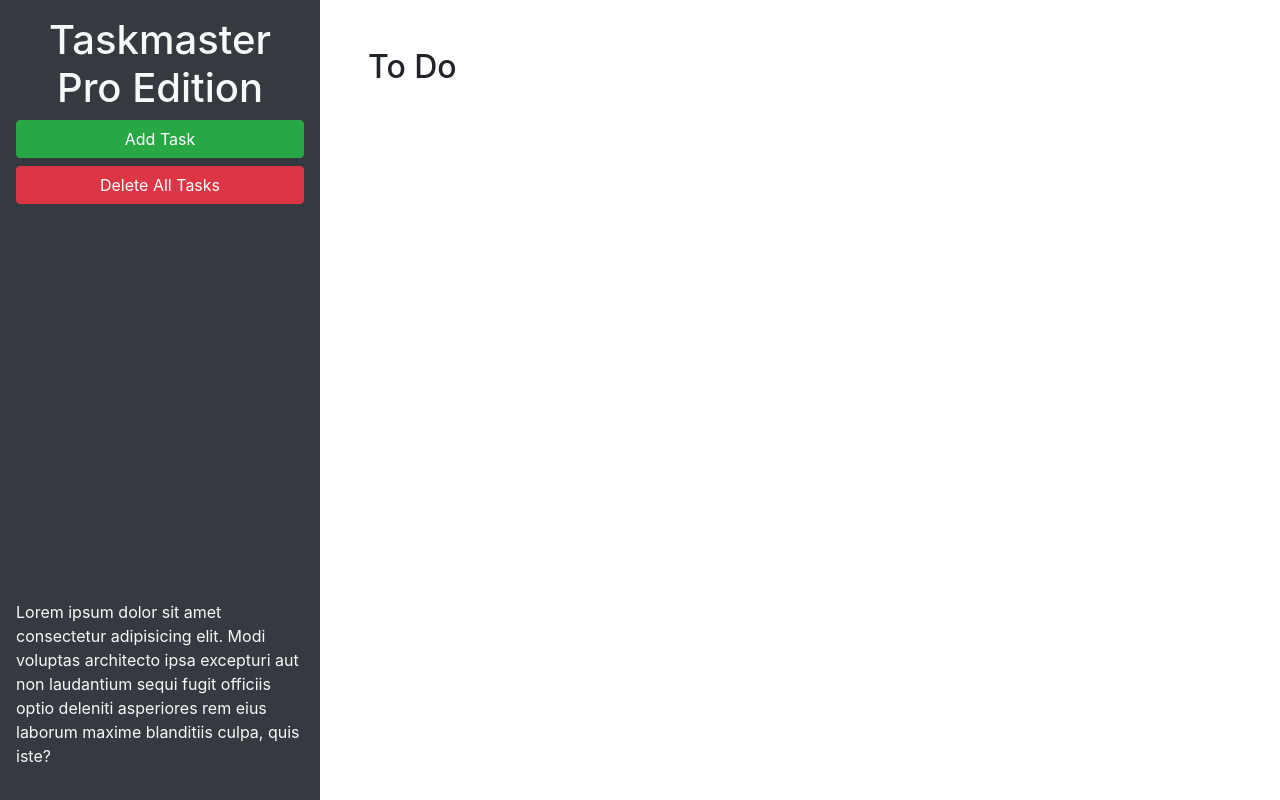
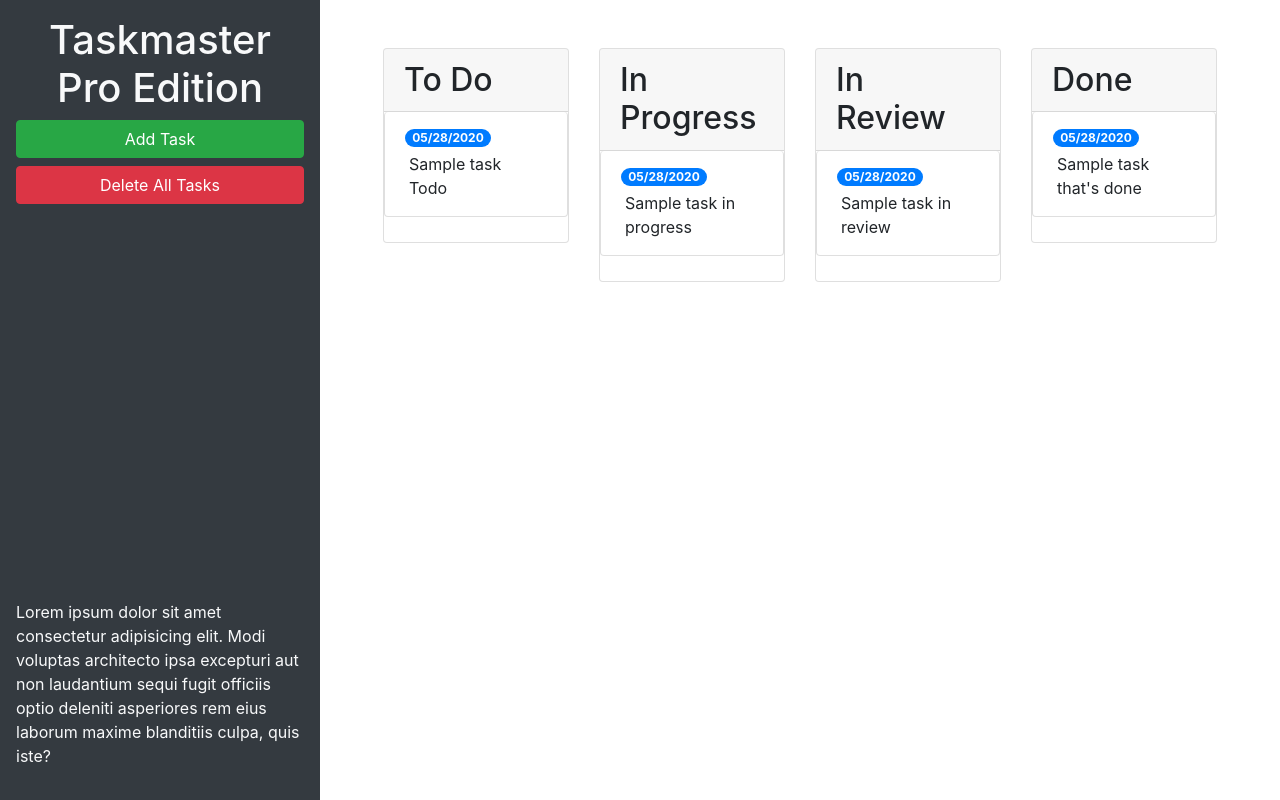
Before and after one commit to nelsonRoberts1968/taskmaster-pro, a plain HTML site: page index.html in a window 1280 px wide. Drawn offline with nearby package versions, Linux system fonts and the light colour scheme.

Commit message:
added model form and card view

```diff
--- a/assets/js/script.js
+++ b/assets/js/script.js
@@ -51,7 +51,7 @@ var saveTasks = function() {
 // modal was triggered
 $("#task-form-modal").on("show.bs.modal", function() {
   // clear values
-  $("#modalTaskDescription, #modalDueDate").value("");
+  $("#modalTaskDescription, #modalDueDate", "#form-control").value("");
 });
 
 // modal is fully visible
--- a/index.html
+++ b/index.html
@@ -24,9 +24,56 @@
       </p>
     </header>
     <main class="col-12 col-lg-9">
-      <div class="m-5">
-        <h2>To Do</h2>
-        <ul id="list-toDo" class="list-group"> </ul>
+      <div class="m-5 row justify-content-around">
+        <div class="col-12 col-md-6 col-xl-3 mb-3">
+        <div class="card">
+          <h2 class="card-header">To Do</h2>
+          <ul id="list-toDo" class="list-group">
+            <li class="list-group-item">
+              <span class="badge badge-primary badge-pill">05/28/2020</span>
+              <p class="m-1">Sample task Todo</p>
+            </li>
+          </ul>
+        </div>
+        </div>
+        <!-- todo end -->
+        <!-- in progress start -->
+        <div class="col-12 col-md-6 col-xl-3 mb-3">
+          <div class="card">
+          <h2 class="card-header" >In Progress</h2>
+          <ul id="list-inProgress" class="list-group">
+            <li class="list-group-item">
+              <span class="badge badge-primary badge-pill">05/28/2020</span>
+              <p class="m-1">Sample task in progress</p>
+            </li>
+          </ul>
+          </div>
+        </div>
+        <div class="col-12 col-md-6 col-xl-3 mb-3">
+          <div class="card">
+          <h2 class="card-header"> In Review</h2>
+          <ul id="list-inReview" class="list-group">
+            <li class="list-group-item">
+              <span class="badge badge-primary badge-pill">05/28/2020</span>
+              <p class="m-1">Sample task in review</p>
+            </li>
+          </ul>
+        </div>
+        </div>
+        <!-- in review end -->
+        <!-- done start -->
+        <div class="col-12 col-md-6 col-xl-3 mb-3">
+          <div class="card">
+          <h2 class="card-header" >Done</h2>
+          <ul id="list-done" class="list-group">
+            <li class="list-group-item">
+              <span class="badge badge-primary badge-pill">05/28/2020</span>
+              <p class="m-1">Sample task that's done</p>
+            </li>
+          </ul>
+          </div>
+        </div>
+        <!-- done end -->
       </div>
     </main>
   </div>
@@ -46,11 +93,11 @@
           <form>
             <div class="form-group">
               <label for="modalTaskDescription">Task description</label>
-              <textarea id="modalTaskDescription" rows="3"></textarea>
+              <textarea id="modalTaskDescription" rows="3" class ="form-control"></textarea>
             </div>
             <div class="form-group">
               <label for="modalDueDate">Due date</label>
-              <input type="text" id="modalDueDate" placeholder="mm/dd/yyyy" autocomplete="off" />
+              <input type="text" class ="form-control" id="modalDueDate" placeholder="mm/dd/yyyy" autocomplete="off" />
             </div>
           </form>
         </div>
```
